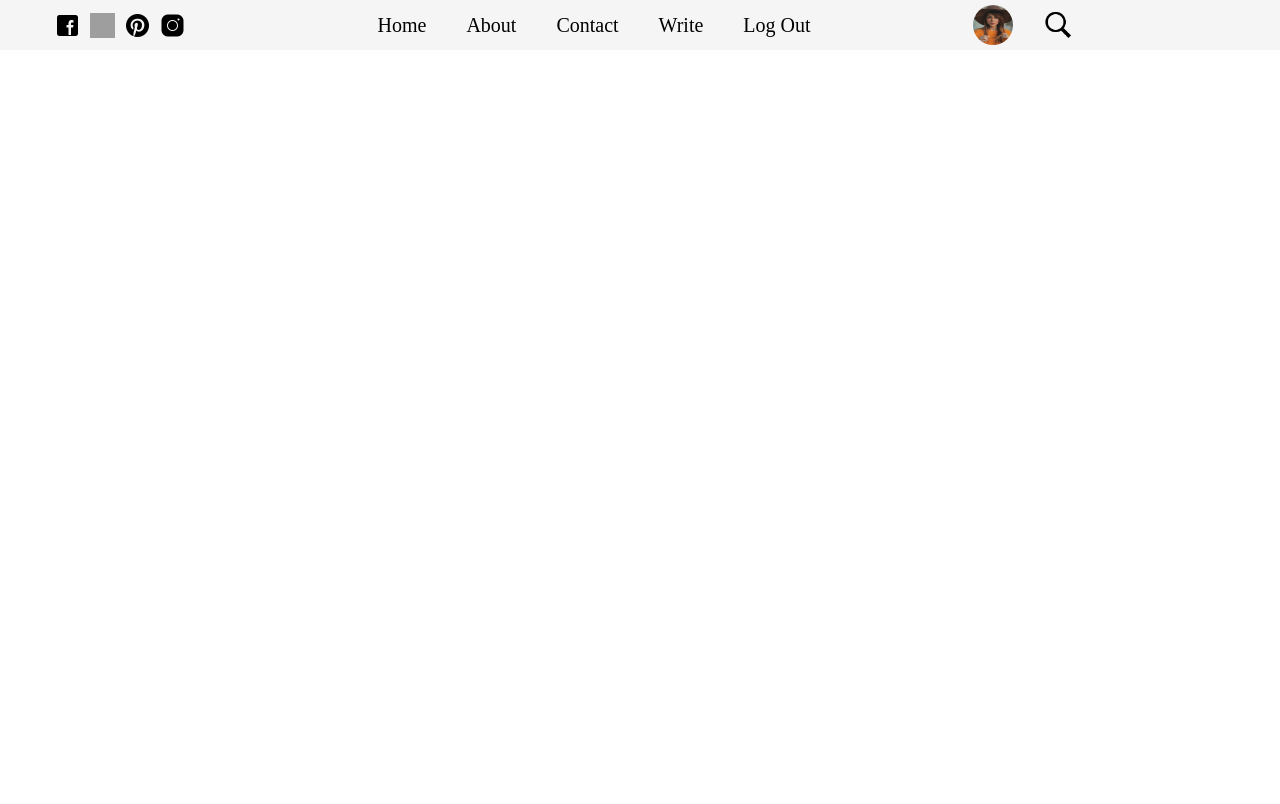
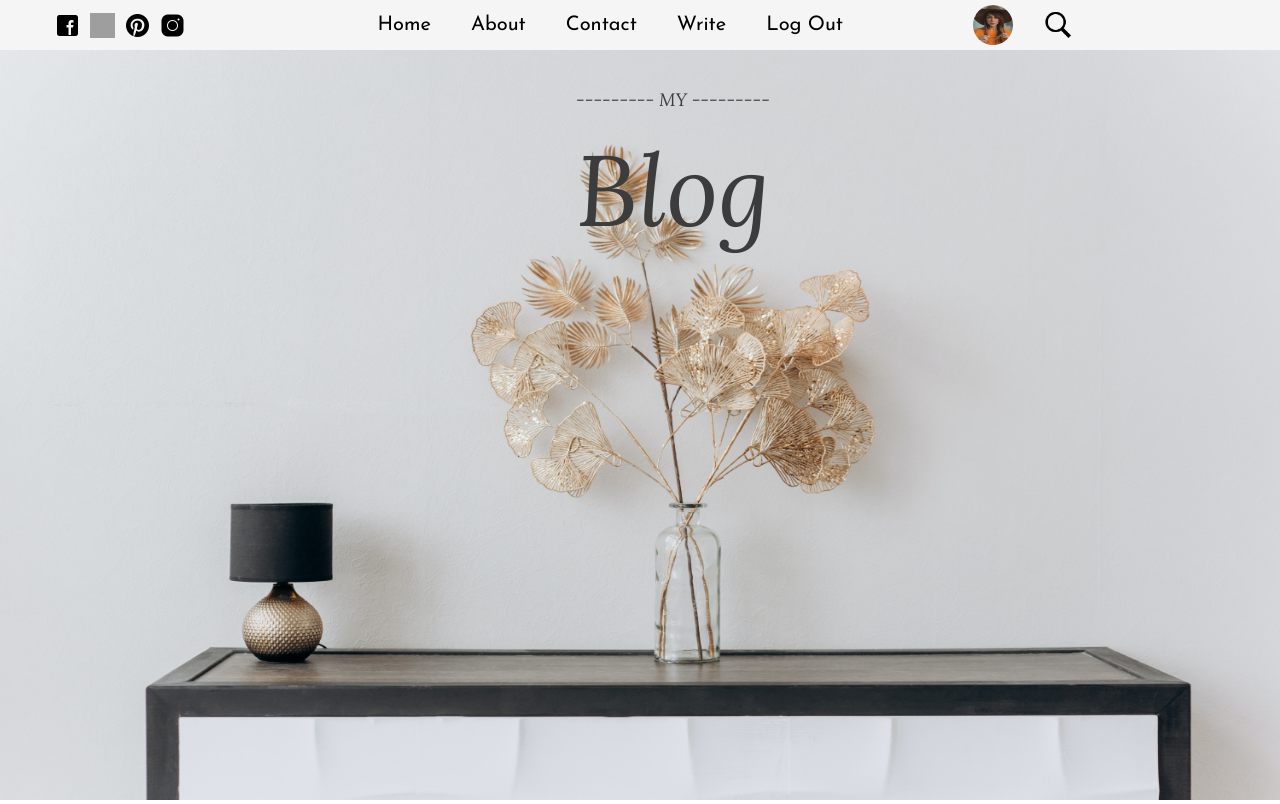
Before and after one commit to Reyhaneh-12/BlogWebSite-React, a React (Create React App) app: page / in a window 1280 px wide. Built offline with nearby package versions, Linux system fonts and the light colour scheme; grey boxes are pictures that could not be loaded.

Commit message:
add header component and css file

```diff
--- a/package.json
+++ b/package.json
@@ -8,6 +8,7 @@
     "@testing-library/user-event": "^13.5.0",
     "react": "^18.1.0",
     "react-dom": "^18.1.0",
+    "react-router-dom": "^5.1.2",
     "react-scripts": "5.0.1",
     "web-vitals": "^2.1.4"
   },
--- a/public/index.html
+++ b/public/index.html
@@ -5,6 +5,9 @@
   <meta charset="utf-8" />
   <link rel="icon" href="%PUBLIC_URL%/favicon.ico" />
   <meta name="viewport" content="width=device-width, initial-scale=1" />
+  <link
+    href="https://fonts.googleapis.com/css2?family=Josefin+Sans:ital,wght@0,100;0,200;0,300;0,400;0,500;0,600;0,700;1,100;1,200;1,300;1,400;1,500;1,600;1,700&family=Lora:ital,wght@1,400;1,500;1,600;1,700&family=Varela&family=Varela+Round&display=swap"
+    rel="stylesheet">
   <!-- <meta name="theme-color" content="#000000" /> -->
   <!-- <meta name="description" content="Web site created using create-react-app" /> -->
   <!-- <link rel="apple-touch-icon" href="%PUBLIC_URL%/logo192.png" /> -->
--- /dev/null
+++ b/src/components/header/Header.js
@@ -0,0 +1,17 @@
+import React from 'react';
+import bgHeader from '../../asserts/imgages/bgHeader.jpg';
+
+import './header.css';
+const Header = () => {
+    return (
+        <div className="headerComponent">
+            <img src={bgHeader} className="headerImg" alt="image" />
+            <div className="headerText">
+                <span className="myText">--------- MY ---------</span>
+                <span className="blogText">Blog</span>
+            </div>
+        </div>
+    );
+};
+
+export default Header;
--- /dev/null
+++ b/src/components/header/header.css
@@ -0,0 +1,31 @@
+.headerComponent {
+    width: 100%;
+    height: calc(100vh - 50px);
+    background: chartreuse;
+    position: relative;
+}
+
+.headerImg {
+    width: 100%;
+    height: 100%;
+}
+
+.headerText {
+    font-family: 'Lora', serif;
+}
+
+.myText {
+    position: absolute;
+    top: 5%;
+    left: 45%;
+    font-size: 18px;
+    color: rgb(60, 60, 60);
+}
+
+.blogText {
+    position: absolute;
+    top: 10%;
+    left: 45%;
+    font-size: 100px;
+    color: rgb(60, 60, 60);
+}
--- a/src/components/navbar/navbar.css
+++ b/src/components/navbar/navbar.css
@@ -8,6 +8,8 @@
     position: sticky;
     top: 0;
     z-index: 10;
+    font-family: 'Josefin Sans', sans-serif;
+    font-weight: 400;
 }
 
 .navLeft {
--- a/src/pages/home/Home.js
+++ b/src/pages/home/Home.js
@@ -1,4 +1,5 @@
 import React from 'react';
+import Header from '../../components/header/Header';
 import Navbar from '../../components/navbar/Navbar';
 
 import './home.css';
@@ -7,6 +8,7 @@ const Home = () => {
     return (
         <div className="homeContainer">
             <Navbar />
+            <Header />
         </div>
     );
 };
```
Also changed, not shown: src/asserts/imgages/bgHeader.jpg (added), 1 other file (tests, documents, lock files or other folders).
